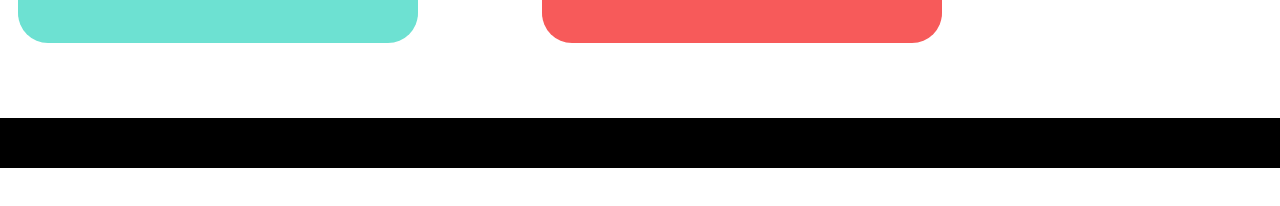
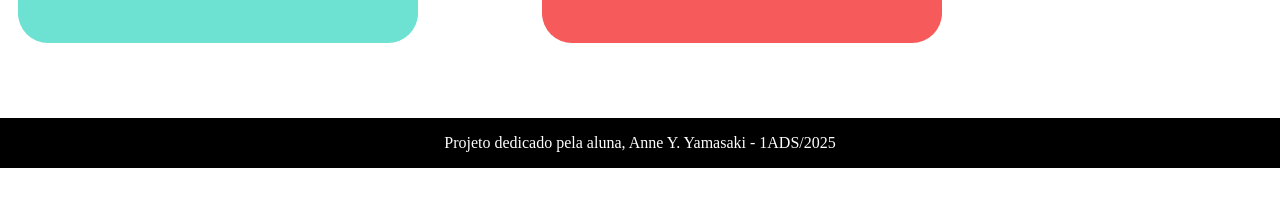
Before and after one commit to F-Shouter/Projeto-Individual-SPTech, a plain HTML site: page page/index.html in a window 1280 px wide. Shown: the part 492-698 px from the top of the page. Drawn offline with Linux system fonts and the light colour scheme; a web font is replaced by a local one.

Commit message:
rodapé com paragrafo

```diff
--- a/page/index.html
+++ b/page/index.html
@@ -54,6 +54,8 @@
       </div>
     </div>
 
-    <div class="rodape"></div>
+    <div class="rodape">
+      <p>Projeto dedicado pela aluna, Anne Y. Yamasaki - 1ADS/2025</p>
+    </div>
   </body>
 </html>
--- a/style/style.css
+++ b/style/style.css
@@ -34,6 +34,9 @@ body {
 .rodape {
   height: 50px;
   background-color: #000000;
+  color: white;
+  text-align: center;
+  align-content: center;
 }
 /* PALETAS DE CORES
 #6DE1D2
```
Also changed, not shown: page/jogo.html (+3 -1 lines), page/pesquisa.html (+3 -1 lines).
